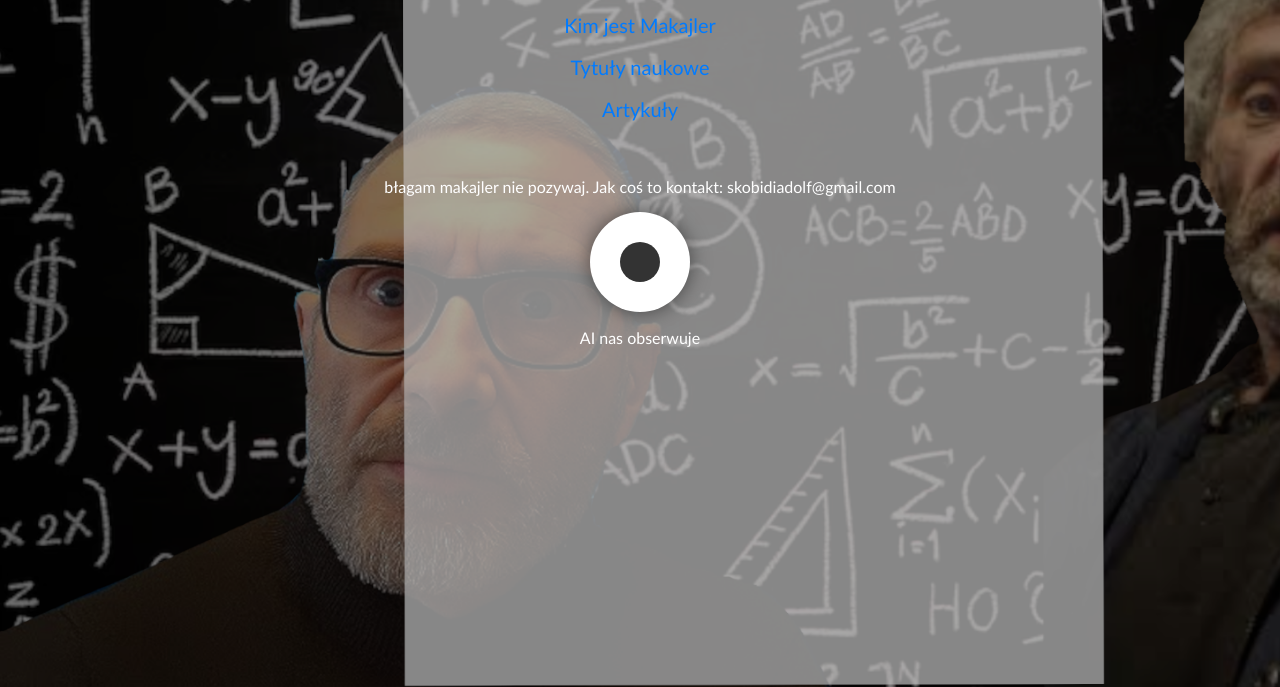
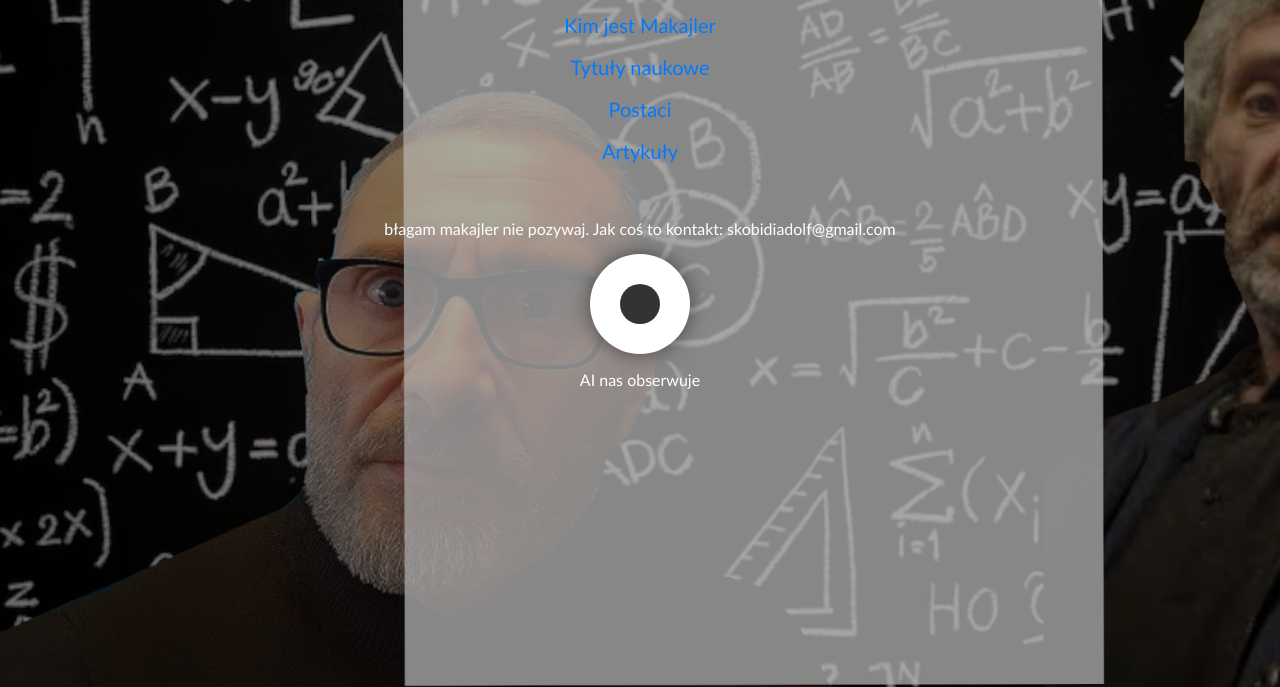
Before and after one commit to prism3344/d11, a plain HTML site: page docs/index.html in a window 1280 px wide. Shown: the part 163-850 px from the top of the page. Drawn offline with Linux system fonts and the light colour scheme.

Commit message:
Add link to 'Postaci' in index.html
Added a new link to the 'Postaci' section in the content.

```diff
--- a/docs/index.html
+++ b/docs/index.html
@@ -71,6 +71,7 @@
         <p>prawdziwy geniusz</p>
         <a href="https://prism3344.github.io/d2/">Kim jest Makajler</a><br><br>
         <a href="https://prism3344.github.io/d4/">Tytuły naukowe</a><br><br>
+        <a href="https://prism3344.github.io/posta/">Postaci</a><br><br>
         <a href="https://prism3344.github.io/d3/">Artykuły</a>
     </div>
     <p>błagam makajler nie pozywaj. Jak coś to kontakt: skobidiadolf@gmail.com</p>
```
